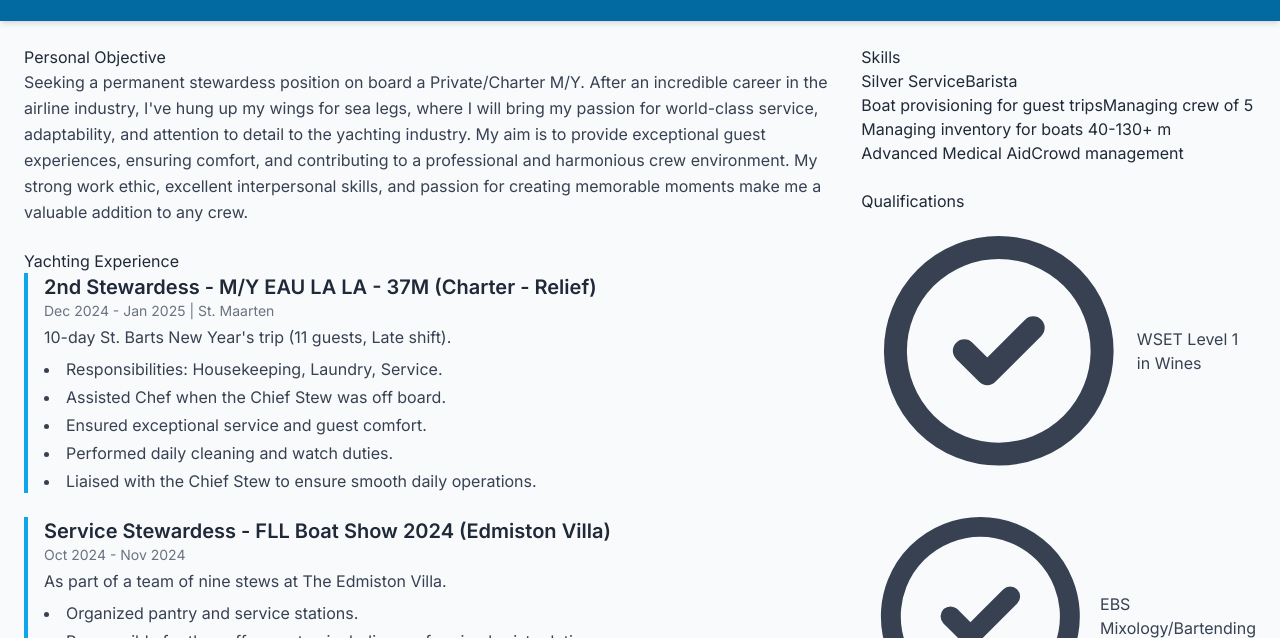
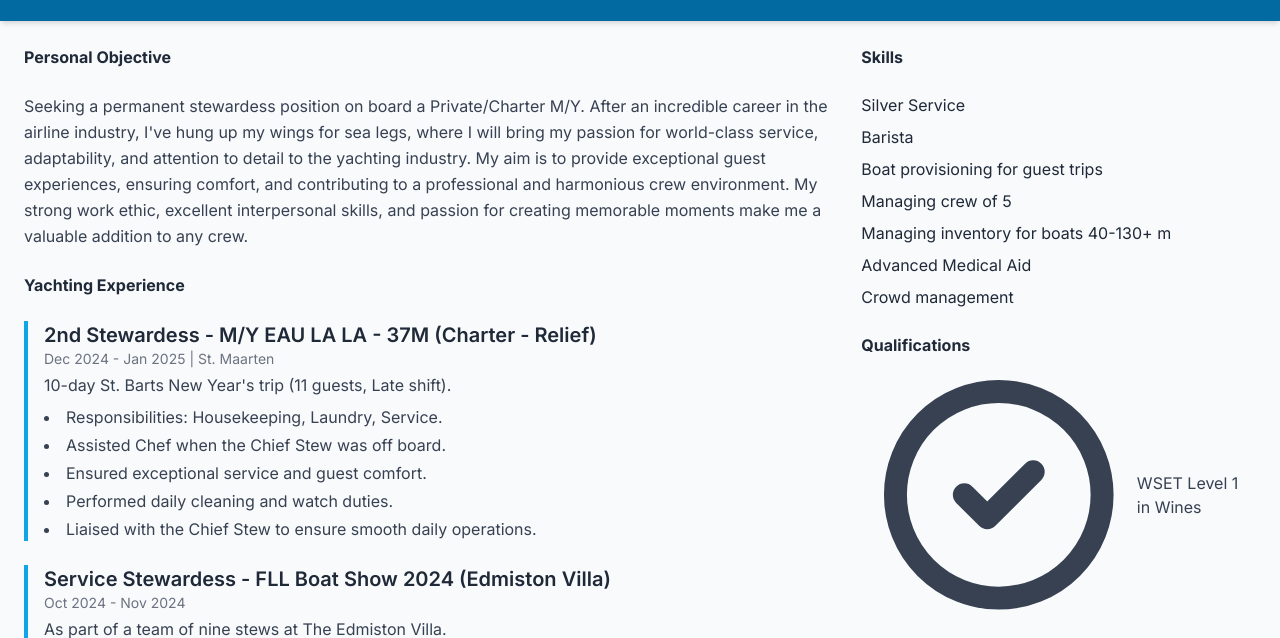
Before and after one commit to raetheconnector/cv, a plain HTML site: page index.html in a window 1280 px wide. Shown: the part 155-793 px from the top of the page. Drawn offline with nearby package versions, Linux system fonts and the light colour scheme.

Commit message:
Ready ver.1

```diff
--- a/index.html
+++ b/index.html
@@ -74,7 +74,8 @@
 
             <div class="lg:col-span-2 space-y-6">
                 <section class="card">
-                    <h2 class="section-title">Personal Objective</h2>
+                    <h2 class="section-title font-bold">Personal Objective</h2>
+                    <br>
                     <p class="text-gray-700 leading-relaxed">
                         Seeking a permanent stewardess position on board a Private/Charter M/Y.
                         After an incredible career in the airline industry, I've hung up my wings for sea legs, where I will bring my passion for world-class service, adaptability, and attention to detail to the yachting industry. My aim is to provide exceptional guest experiences, ensuring comfort, and contributing to a professional and harmonious crew environment. My strong work ethic, excellent interpersonal skills, and passion for creating memorable moments make me a valuable addition to any crew.
@@ -82,7 +83,8 @@
                 </section>
 
                 <section class="card">
-                    <h2 class="section-title">Yachting Experience</h2>
+                    <h2 class="section-title font-bold">Yachting Experience</h2>
+                    <br>
                     <div class="space-y-6">
                         <div class="border-l-4 border-sky-500 pl-4">
                             <h3 class="text-xl font-semibold text-gray-800">2nd Stewardess - M/Y EAU LA LA - 37M (Charter - Relief)</h3>
@@ -228,7 +230,8 @@
                 </section>
 
                 <section class="card">
-                    <h2 class="section-title">Previous Experience</h2>
+                    <h2 class="section-title font-bold">Previous Experience</h2>
+                    <br>
                     <div class="space-y-6">
                         <div class="border-l-4 border-sky-500 pl-4">
                             <h3 class="text-xl font-semibold text-gray-800">Restaurant Hostess - Villa 47</h3>
@@ -266,20 +269,21 @@
 
             <div class="lg:col-span-1 space-y-6">
                 <section class="card">
-                    <h2 class="section-title">Skills</h2>
-                    <div class="flex flex-wrap">
-                        <span class="tag">Silver Service</span>
-                        <span class="tag">Barista</span>
-                        <span class="tag">Boat provisioning for guest trips</span>
-                        <span class="tag">Managing crew of 5</span>
-                        <span class="tag">Managing inventory for boats 40-130+ m</span>
-                        <span class="tag">Advanced Medical Aid</span>
-                        <span class="tag">Crowd management</span>
-                        </div>
+                    <h2 class="section-title font-bold">Skills</h2>
+                    <br>
+                    <div class="flex flex-col space-y-2">
+                        <span class="tag inline-block">Silver Service</span>
+                        <span class="tag inline-block">Barista</span>
+                        <span class="tag inline-block">Boat provisioning for guest trips</span>
+                        <span class="tag inline-block">Managing crew of 5</span>
+                        <span class="tag inline-block">Managing inventory for boats 40-130+ m</span>
+                        <span class="tag inline-block">Advanced Medical Aid</span>
+                        <span class="tag inline-block">Crowd management</span>
+                    </div>
                 </section>
 
                 <section class="card">
-                    <h2 class="section-title">Qualifications</h2>
+                    <h2 class="section-title font-bold">Qualifications</h2>
                     <ul class="space-y-2 text-gray-700">
                         <li class="flex items-center"><svg class="icon" fill="none" stroke="currentColor" viewBox="0 0 24 24" xmlns="http://www.w3.org/2000/svg"><path stroke-linecap="round" stroke-linejoin="round" stroke-width="2" d="M9 12l2 2 4-4m6 2a9 9 0 11-18 0 9 9 0 0118 0z"></path></svg>WSET Level 1 in Wines</li>
                         <li class="flex items-center"><svg class="icon" fill="none" stroke="currentColor" viewBox="0 0 24 24" xmlns="http://www.w3.org/2000/svg"><path stroke-linecap="round" stroke-linejoin="round" stroke-width="2" d="M9 12l2 2 4-4m6 2a9 9 0 11-18 0 9 9 0 0118 0z"></path></svg>EBS Mixology/Bartending</li>
```
